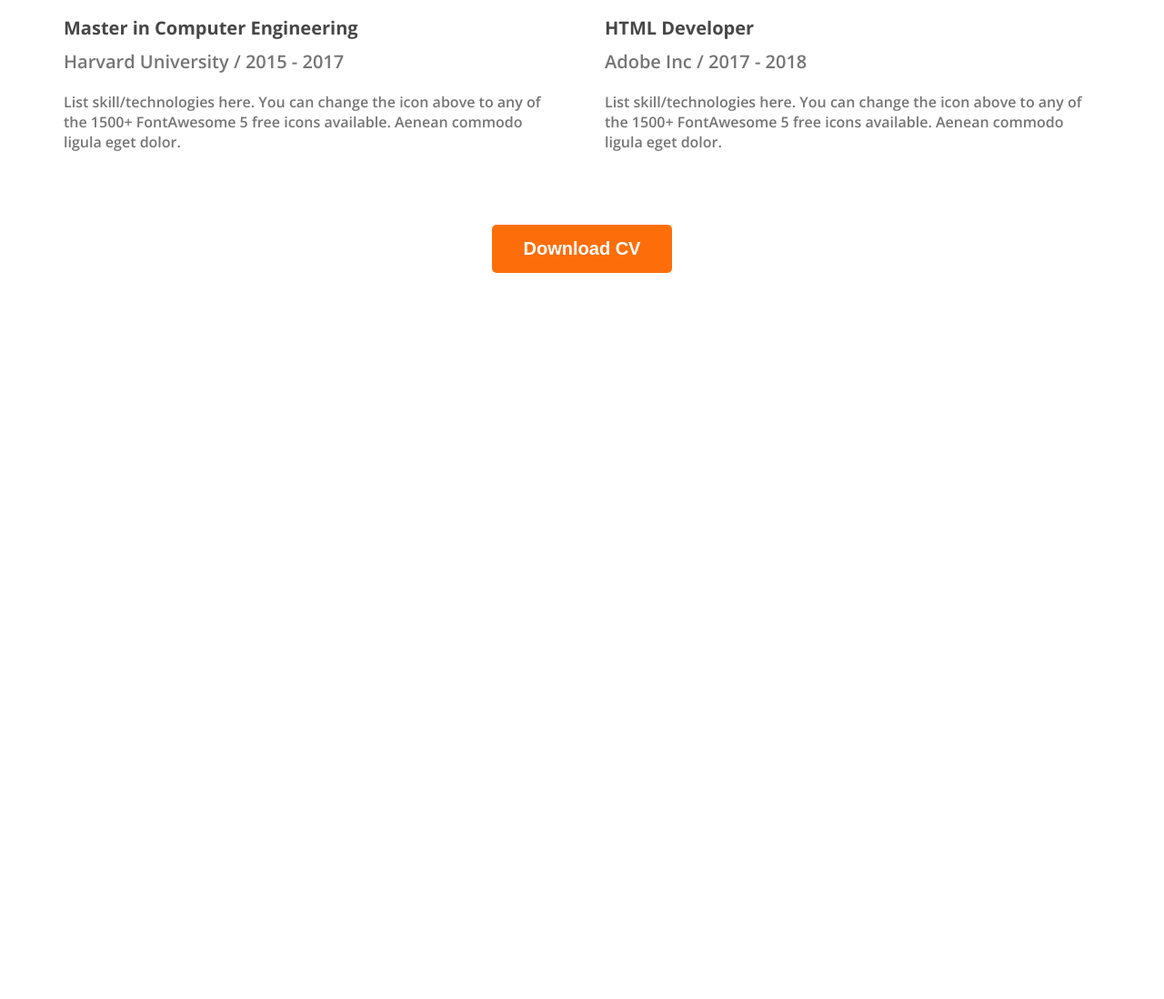
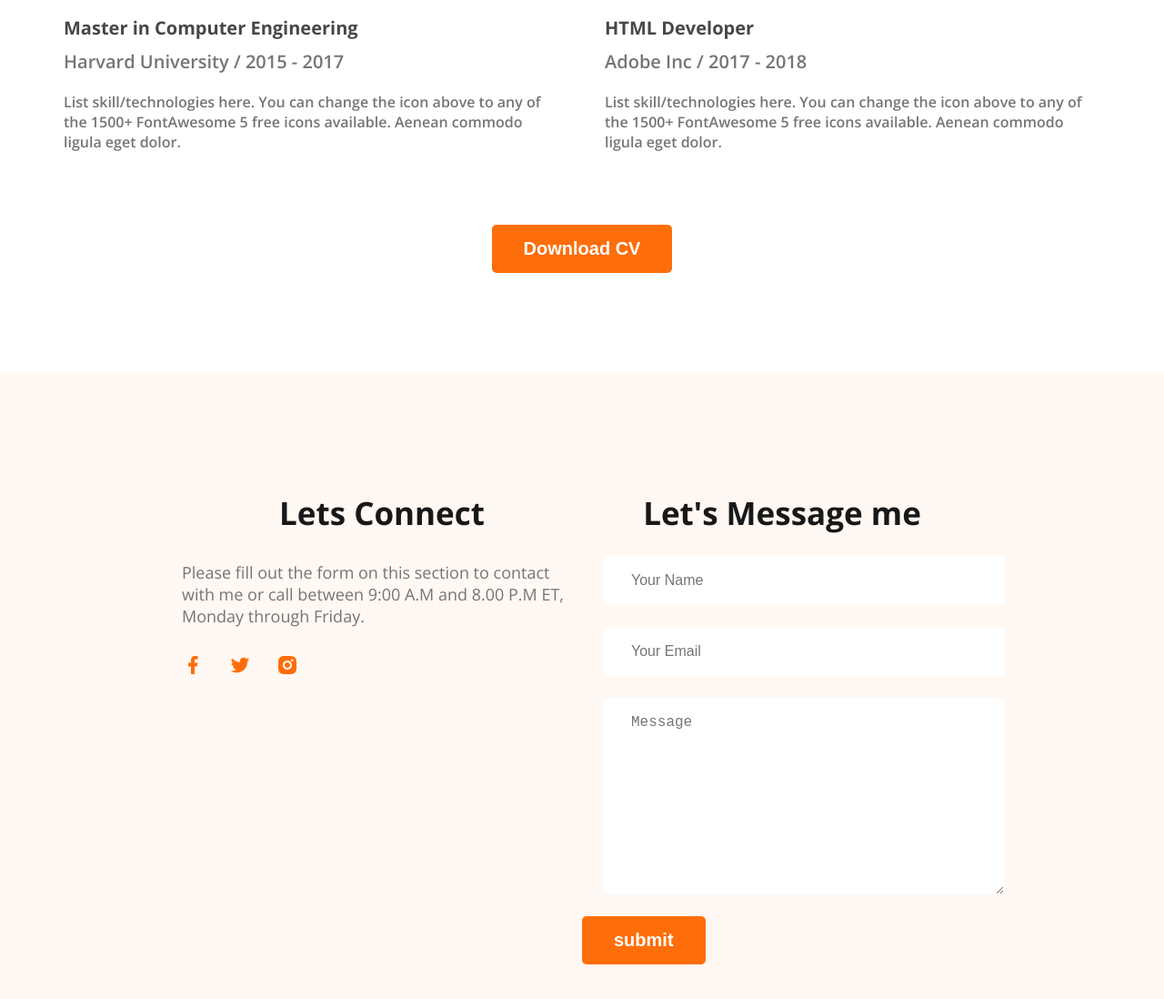
Before and after one commit to imonrana/web-developer-portfolio, a plain HTML site: page index.html in a window 1280 px wide. Shown: the part 2836-3934 px from the top of the page at 91% size. Before the commit the page ends 3136 px from the top, so only its background shows below. Drawn offline with nearby package versions, Linux system fonts and the light colour scheme.

Commit message:
footer section added

```diff
--- a/css/style.css
+++ b/css/style.css
@@ -287,6 +287,44 @@ main{
     margin-top: 50px;
 }
 
-
 /* resume section css end */
 /* main section css end */
+
+/* footer css start */
+footer{
+    background: #FFF8F3;
+    margin-top: 110px;
+    padding: 130px 200px;
+    display: flex;
+}
+
+.footer_coloum{
+    width: 50%;
+}
+
+.footer_coloum .section_description{
+    text-align: left;
+    margin-bottom: 30px;
+}
+
+footer .social_link a{
+    margin-right: 24px;
+}
+
+
+.contact input[type="text"], .contact input[type="email"], textarea {
+    display: block;
+    margin: 24px;
+    padding: 18px 30px;
+    font-size: 16px;
+    color:#757575;
+    border-radius: 5px;
+    background: #FFF;
+    width: 100%;
+    border: 0;
+
+
+}
+
+
+/* footer css end */
--- a/index.html
+++ b/index.html
@@ -130,7 +130,7 @@
 
 <!-- resume section start -->
 <section>
-    <h3 class="section_title resume_summary">
+    <h3 class="section_title resume_summary ">
         A summary of My Resume
     </h3>
 
@@ -194,9 +194,6 @@
 
 </section>
 
-
-
-
 <!-- resume section end -->
 
 
@@ -205,5 +202,30 @@
 
     <!-- main section end -->
 
+    <!-- footer part start -->
+
+<footer>
+    <div class="footer_coloum">
+        <h3 class="section_title">Lets Connect</h3>
+        <p class="section_description">
+            Please fill out the form on this section to contact with me or call between 9:00 A.M and 8.00 P.M ET, Monday through Friday.
+        </p>
+       <div class="social_link">
+        <a href="#"><img src="images/icons/facebook.png" alt="facebook_icon"></a>
+        <a href="#"><img src="images/icons/twitter.png" alt="twitter_icon"></a>
+        <a href="#"><img src="images/icons/insta.png" alt="insta_icon"></a></div>
+    </div>
+    <div class="footer_coloum">
+        <h3 class="section_title">Let's Message me</h3>
+        <form class="contact">
+            <input type="text" placeholder="Your Name">
+            <input type="email" placeholder="Your Email">
+            <textarea name="" id="" cols="30" rows="10" placeholder="Message" ></textarea>
+            <input class="primary_btn" type="submit" value="submit">
+        </form>
+    </div>
+</footer>
+
+    <!-- footer part end -->
 </body>
 </html>
```
